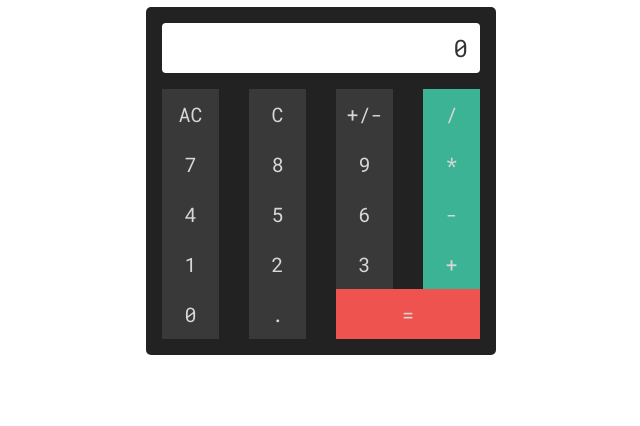
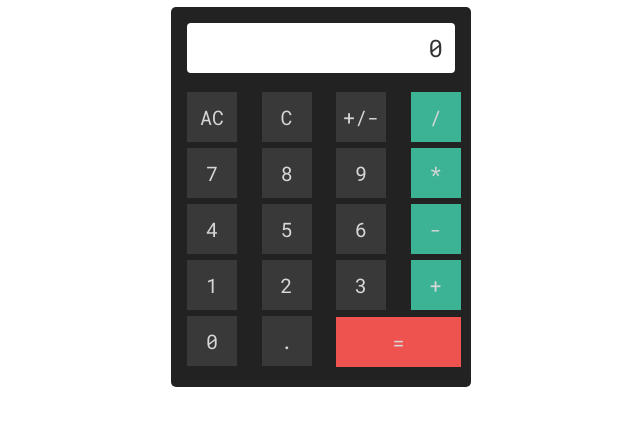
Before and after one commit to melanieps1/js-calculator, a website: page app/index.html in a window 1280 px wide. Shown: the part 68-494 px from the top of the page, without its empty margins (319-959 px from the left). Drawn offline with nearby package versions, Linux system fonts and the light colour scheme.

Commit message:
Finished the calculator

```diff
--- a/app/main.js
+++ b/app/main.js
@@ -124,7 +124,7 @@ function calculate(keyLabel) {
 			result = Number(value1) / Number(value2);
 			break;
 		default:
-			alert("What are you doing?!");
+			alert("Invalid input. Please try again.");
 	}
 
 	// store results of calculation as value1
@@ -180,7 +180,3 @@ function allClear() {
 	selectedOperator = '';
 	display.innerHTML = '0';
 }
-
-function Surprise() {
-	alert("SURPRISE!!!!!");
-}
--- a/app/style.css
+++ b/app/style.css
@@ -13,16 +13,30 @@ h1, h2, h3, h4, h5, h6 {
 	background-color: #222;
 	border-radius: 5px;
 	margin: auto;
-	max-width: 350px;
+	max-width: 300px;
 	min-width: 300px;
 	padding: 16px;
 	text-align: center;
 }
 
 .calc-btn {
+	background-color: #393939;
+	/*border: 0.5px solid #d7d7d7;*/
+	border: none;
+	color: #d7d7d7;
+	font-size: 20px;
 	height: 50px;
+	margin: 3px 0;
 	min-width: 50px;
+	padding: none;
 	width: 100%;
+}
+
+.calc-btn:hover {
+	background-color: #222;
+	color: #d7d7d7;
+	margin: 0px;
+	padding: 0;
 }
 
 .calc-btn-op {
@@ -33,7 +47,8 @@ h1, h2, h3, h4, h5, h6 {
 
 .calc-btn-2x {
 	height: 50px;
-	min-width: 120px;
+	margin: 4px 0;
+	min-width: 125px;
 	width: 100%;
 }
 
@@ -58,6 +73,7 @@ h1, h2, h3, h4, h5, h6 {
 	border: none;
 	color: #d7d7d7;
 	font-size: 20px;
+	margin: 3px 0;
 }
 
 .operator:hover {
@@ -74,21 +90,3 @@ h1, h2, h3, h4, h5, h6 {
 .calculate:hover {
 	background-color: #db3936;
 }
-
-.calc-btn {
-	background-color: #393939;
-	/*border: 0.5px solid #d7d7d7;*/
-	border: none;
-	color: #d7d7d7;
-	font-size: 20px;
-	padding: none;
-}
-
-.calc-btn:hover {
-	background-color: #222;
-	color: #d7d7d7;
-}
-
-.col-xs-3 .col-xs-6 {
-	margin: 0px;
-}
```
